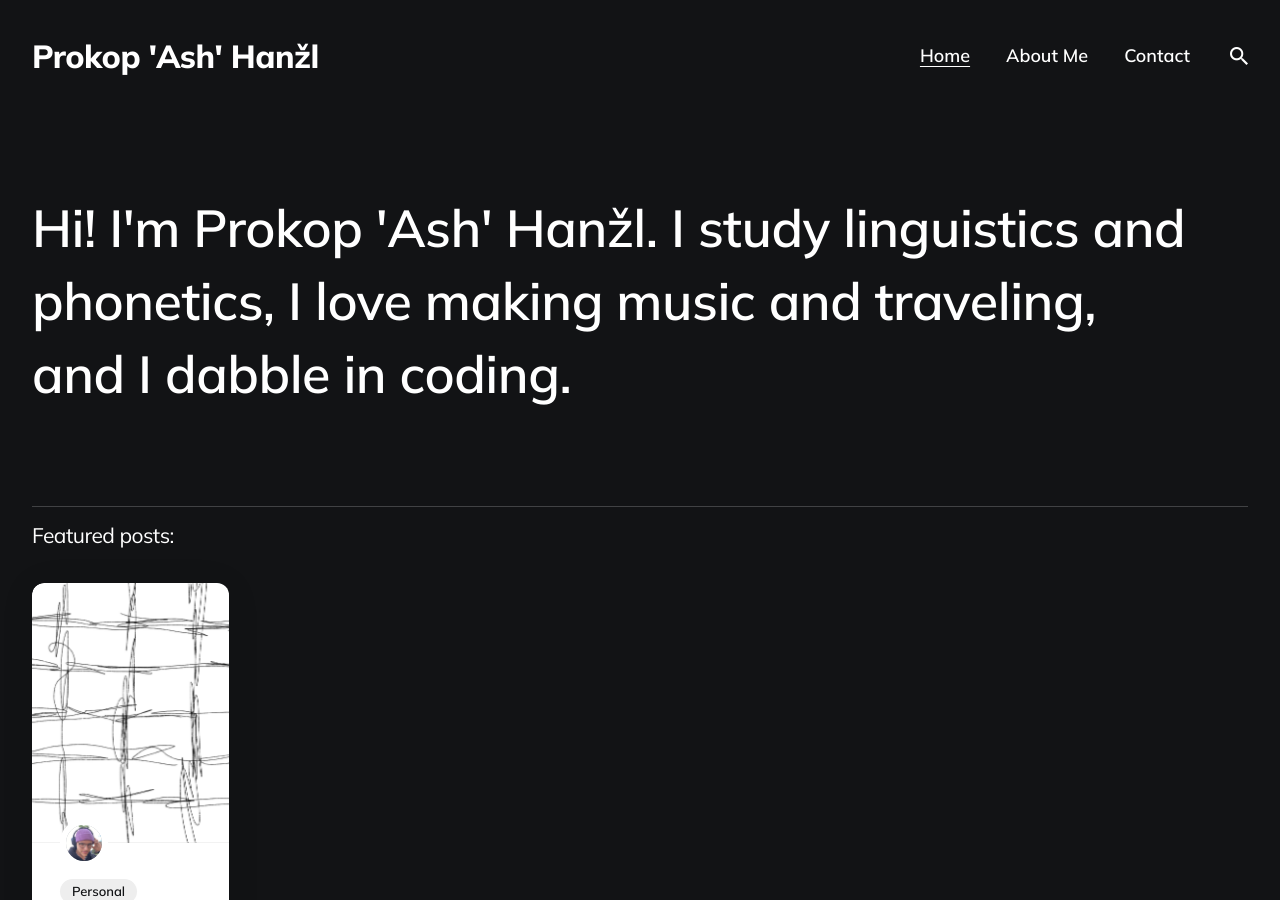
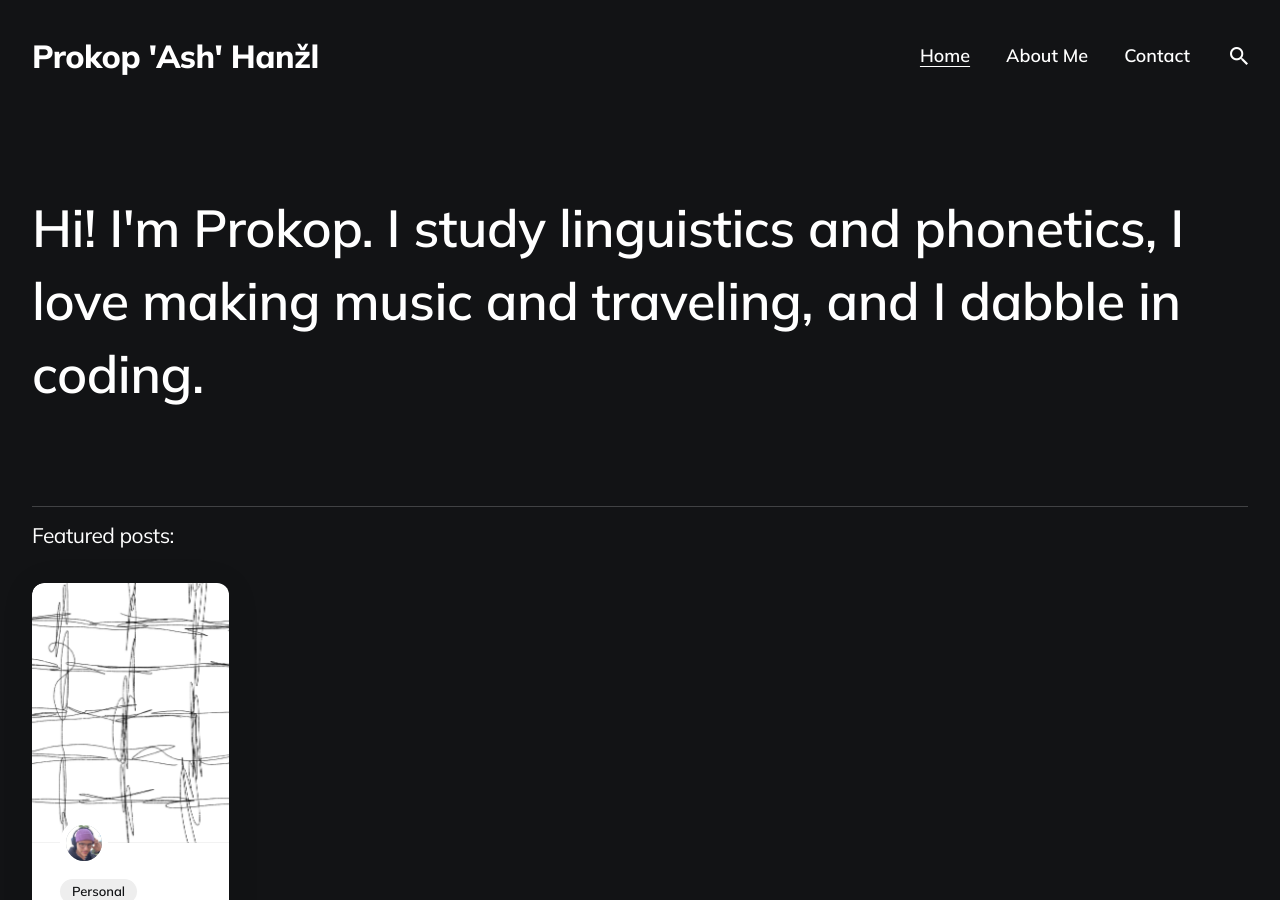
Before and after one commit to prokophanzl/prokophanzl.github.io, a Jekyll site: the page built from index.html, in a window 1280 px wide and 900 px high. Built offline with Jekyll 4.4.1, drawn with Linux system fonts in a browser that asks for light colours; the list of posts is cut into pages by our own code.

Commit message:
Update hero line

```diff
--- a/_data/settings.yml
+++ b/_data/settings.yml
@@ -32,7 +32,7 @@ menu__settings:
 #-------------------------------
 # Hero Settings
 hero:
-    hero__title: Hi! I'm Prokop 'Ash' Hanžl. I study linguistics and phonetics, I love making music and traveling, and I dabble in coding.
+    hero__title: Hi! I'm Prokop. I study linguistics and phonetics, I love making music and traveling, and I dabble in coding.
 
 #-------------------------------
 # Blog Settings
```
